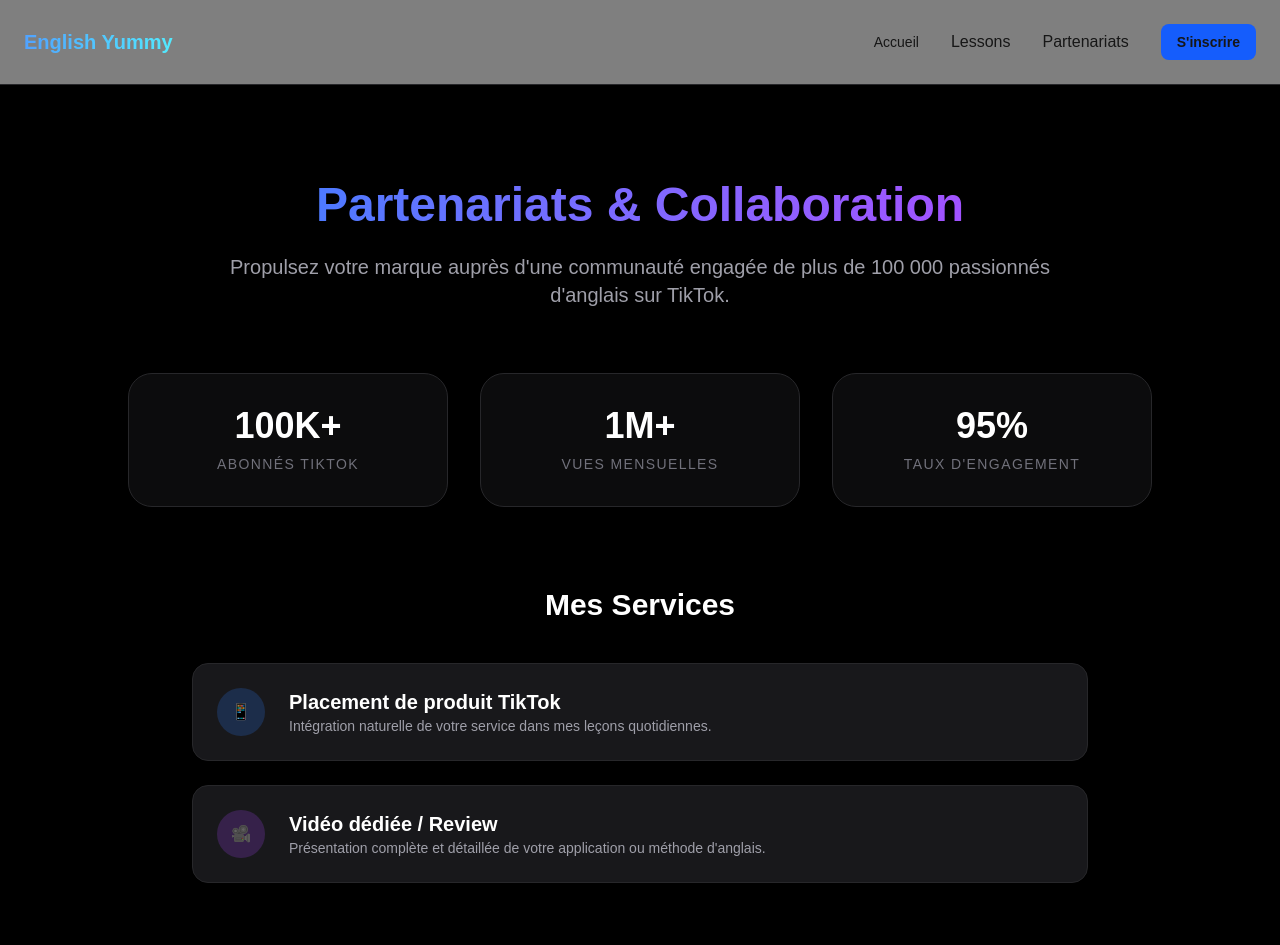
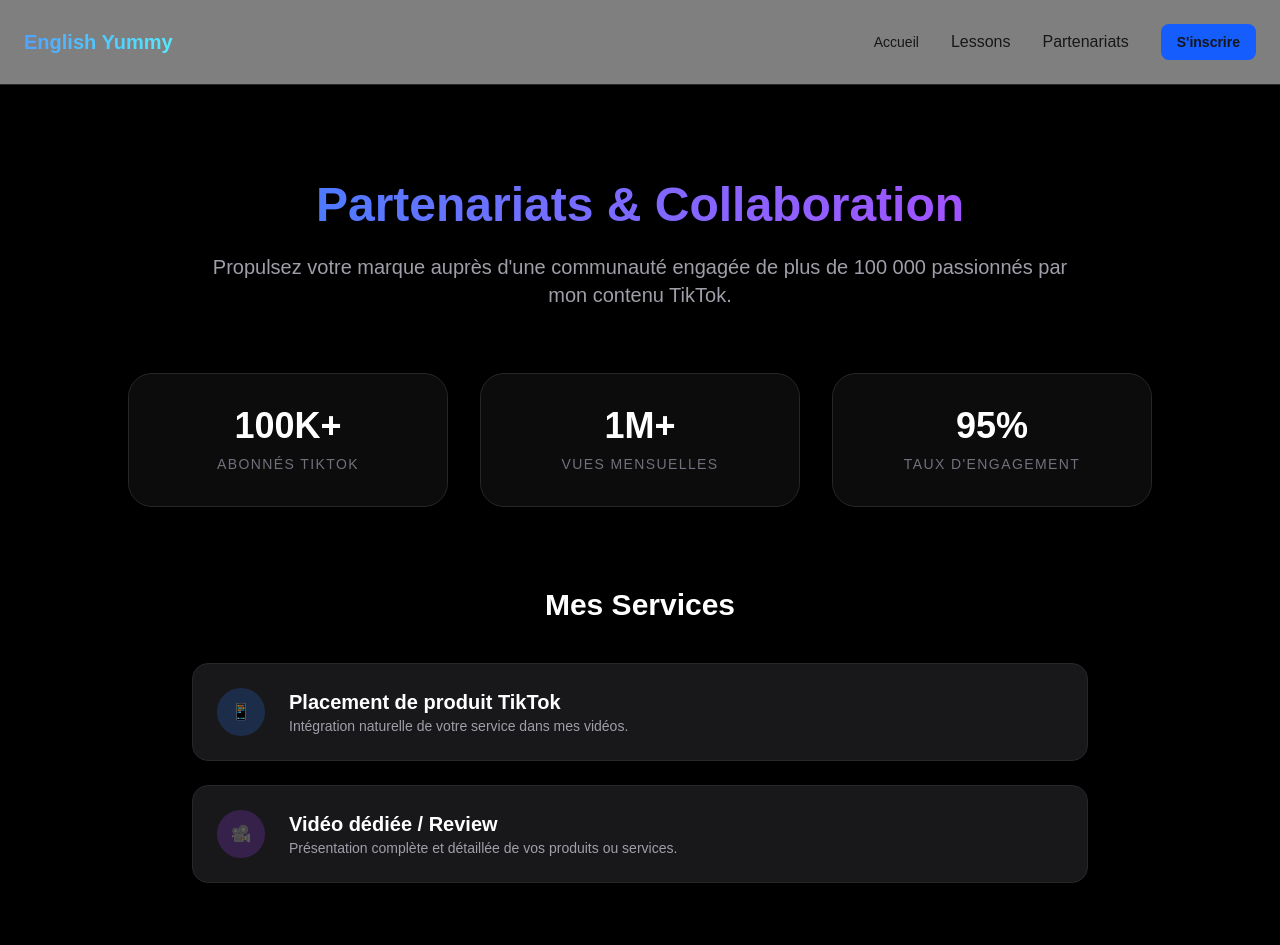
Before and after one commit to ScoltusLeGrand/yumm-e, a Next.js app: page /partnerships in a window 1280 px wide. Shown: the top 945 px of the page. Built offline with nearby package versions, Linux system fonts and the light colour scheme.

Commit message:
correction page partnerships

```diff
--- a/app/partnerships/page.tsx
+++ b/app/partnerships/page.tsx
@@ -7,7 +7,7 @@ export default function PartnershipsPage() {
           Partenariats & Collaboration
         </h1>
         <p className="text-xl text-zinc-400">
-          Propulsez votre marque auprès d'une communauté engagée de plus de 100 000 passionnés d'anglais sur TikTok.
+          Propulsez votre marque auprès d'une communauté engagée de plus de 100 000 passionnés par mon contenu TikTok.
         </p>
       </div>
 
@@ -35,14 +35,14 @@ export default function PartnershipsPage() {
             <div className="w-12 h-12 bg-blue-500/20 rounded-full flex items-center justify-center mr-6 text-blue-500">📱</div>
             <div>
               <h3 className="text-xl font-bold">Placement de produit TikTok</h3>
-              <p className="text-zinc-400 text-sm">Intégration naturelle de votre service dans mes leçons quotidiennes.</p>
+              <p className="text-zinc-400 text-sm">Intégration naturelle de votre service dans mes vidéos.</p>
             </div>
           </div>
           <div className="flex items-center p-6 bg-zinc-900 rounded-2xl border border-zinc-800">
             <div className="w-12 h-12 bg-purple-500/20 rounded-full flex items-center justify-center mr-6 text-purple-500">🎥</div>
             <div>
               <h3 className="text-xl font-bold">Vidéo dédiée / Review</h3>
-              <p className="text-zinc-400 text-sm">Présentation complète et détaillée de votre application ou méthode d'anglais.</p>
+              <p className="text-zinc-400 text-sm">Présentation complète et détaillée de vos produits ou services.</p>
             </div>
           </div>
         </div>
```
